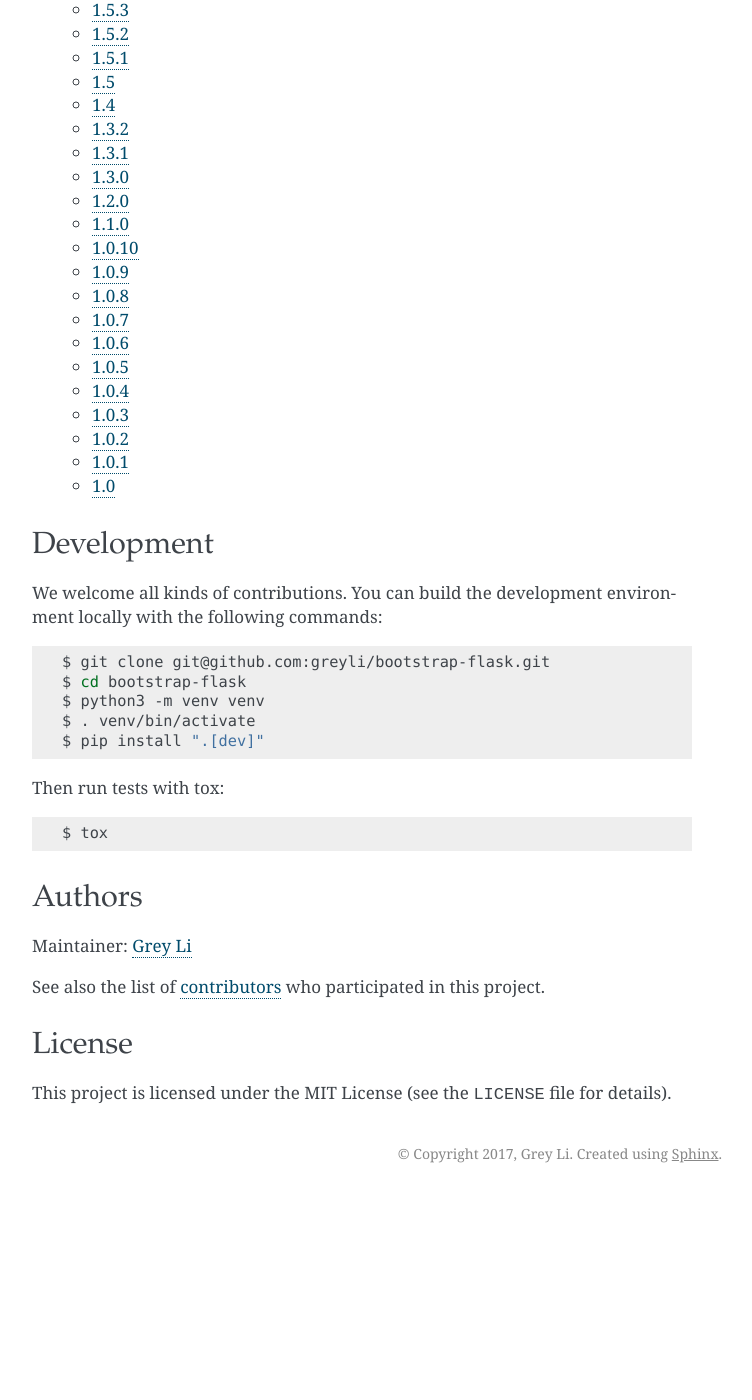
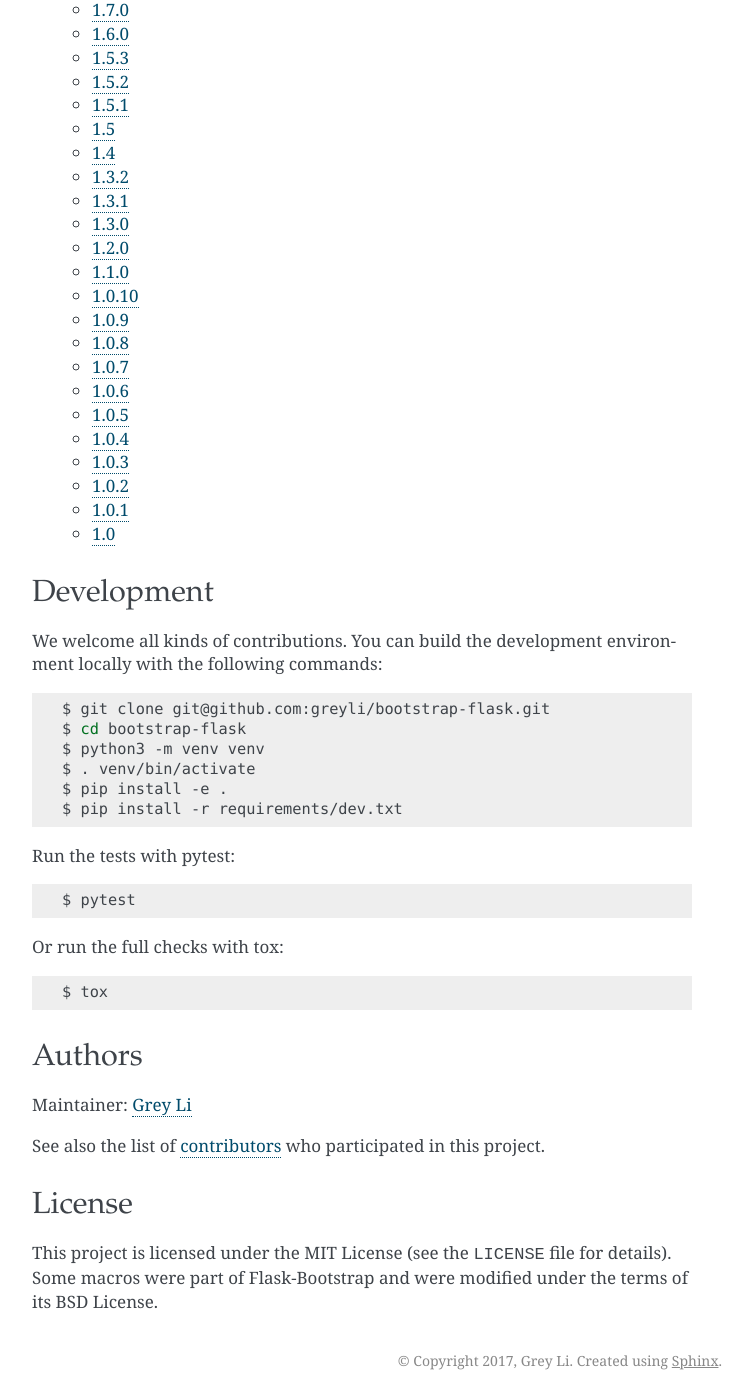
Before and after one commit to VV-YY/bootstrap_flask, a Sphinx documentation site: the page built from docs/index.rst, in a window 1280 px wide and 1400 px high, scrolled down 1415 px. Shown: the whole window, without its empty margins (388-1140 px from the left). Built offline with Sphinx 7.4.7, drawn with Linux system fonts in a browser that asks for light colours; before the commit the page ends 2608 px from its top, so only the background shows below that; some of the changed text lies outside the part shown.

Commit message:
Update index docs

```diff
--- a/docs/index.rst
+++ b/docs/index.rst
@@ -1,7 +1,8 @@
 Bootstrap-Flask
 ===============
 
-`Bootstrap <https://getbootstrap.com>`_ helper for Flask.
+Bootstrap-Flask is a collection of Jinja macros for Bootstrap and Flask. It helps you to
+render Flask-related data and objects to Bootstrap markup HTML more easily.
 
 
 Contents
@@ -50,9 +51,16 @@ locally with the following commands:
     $ cd bootstrap-flask
     $ python3 -m venv venv
     $ . venv/bin/activate
-    $ pip install ".[dev]"
+    $ pip install -e .
+    $ pip install -r requirements/dev.txt
 
-Then run tests with tox:
+Run the tests with pytest:
+
+.. code-block:: bash
+
+    $ pytest
+
+Or run the full checks with tox:
 
 .. code-block:: bash
 
@@ -72,5 +80,6 @@ who participated in this project.
 License
 -------
 
-This project is licensed under the MIT License (see the
-``LICENSE`` file for details).
+This project is licensed under the MIT License (see the ``LICENSE`` file for
+details). Some macros were part of Flask-Bootstrap and were modified under
+the terms of its BSD License.
--- a/docs/migrate.rst
+++ b/docs/migrate.rst
@@ -99,7 +99,7 @@ The template ``bootstrap/wtf.html`` changed to ``bootstrap/form.html``, some mac
 +---------------------------+--------------------------------+
 | form_field()              | render_field()                 |
 +---------------------------+--------------------------------+
-| flashed_messages()        | render_messages()               |
+| flashed_messages()        | render_messages()              |
 +---------------------------+--------------------------------+
 
 For example, you will need to change the import statement:
```
Also changed, not shown: README.md (+3 -2 lines).
